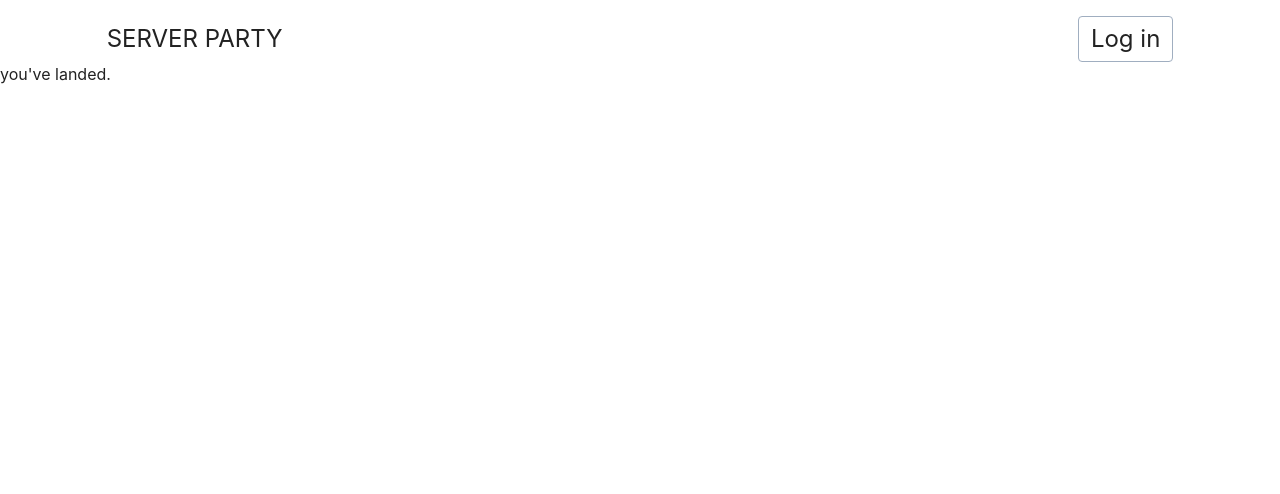
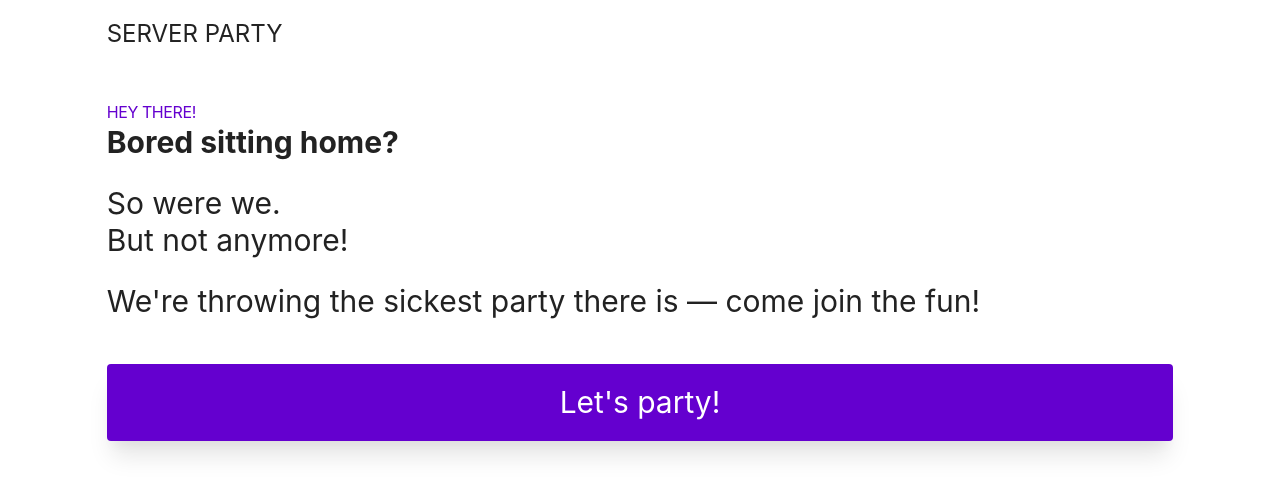
Before and after one commit to kiprasmel/server-party, a React (Create React App) app: page / in a window 1280 px wide. Shown: the top 494 px of the page. Built offline with nearby package versions, Linux system fonts and the light colour scheme.

Commit message:
Spin up the most basic Landing page I could come up with
Signed-off-by: Kipras Melnikovas <kipras@kipras.org>

```diff
--- a/src/pages/Landing.tsx
+++ b/src/pages/Landing.tsx
@@ -1,10 +1,33 @@
 import React from "react";
+import { Link } from "react-router-dom";
+
 import { Navbar } from "../shared-components/Navbar";
 
 export const Landing = () => (
-	<div>
-		<Navbar />
+	<div className="space-y-12 pb-8">
+		<Navbar distractionless />
 
-		<h1>you've landed.</h1>
+		<main className="wrapper space-y-10">
+			<div className="space-y-4">
+				<hgroup>
+					<h3 className="uppercase tracking-tight text-party-purple -mb-1">Hey there!</h3>
+					<h1 className="text-3xl font-bold">Bored sitting home?</h1>
+				</hgroup>
+
+				<div className="text-3xl">
+					<p className="-mb-2">So were we.</p>
+					<p>But not anymore!</p>
+				</div>
+
+				<p className="text-3xl">We're throwing the sickest party there is &mdash; come join the fun!</p>
+			</div>
+
+			<Link
+				to="/party"
+				className="inline-block w-full py-4 text-3xl text-center text-white bg-party-purple rounded shadow shadow-xl"
+			>
+				Let's party!
+			</Link>
+		</main>
 	</div>
 );
```
